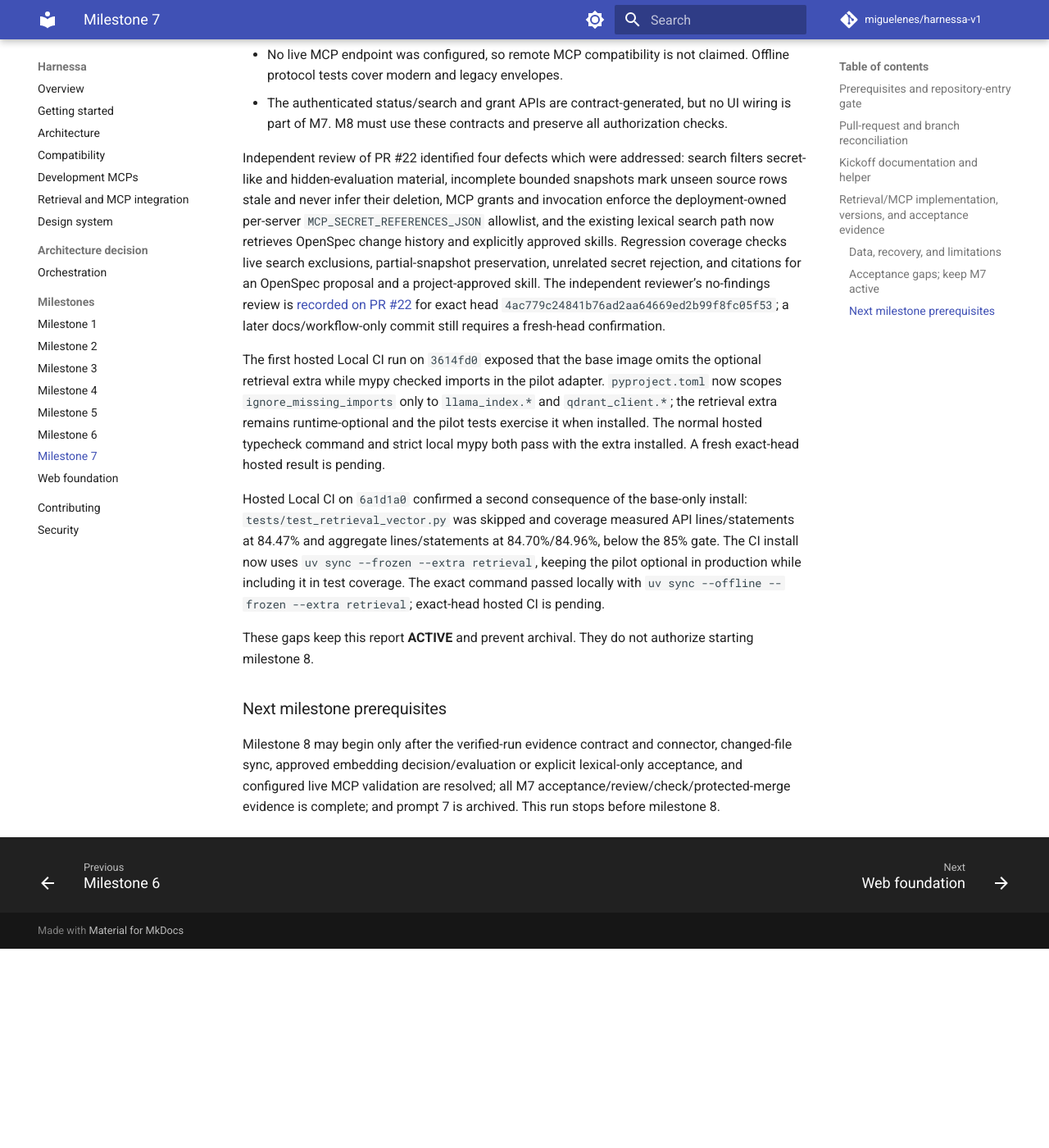
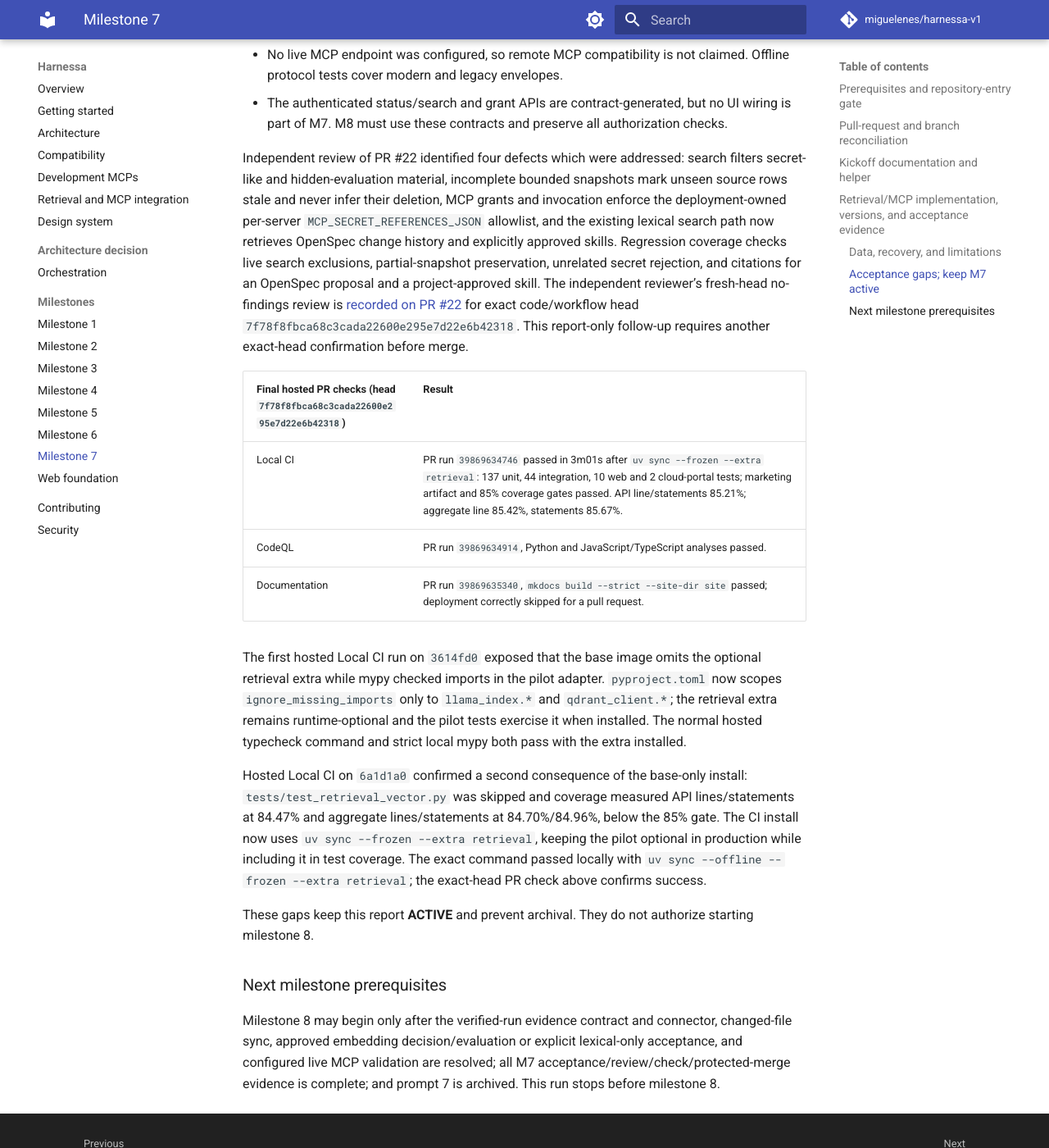
Before and after one commit to miguelenes/harnessa-v1, an MkDocs documentation site: the page built from docs/milestones/07.md, in a window 1280 px wide and 1400 px high, scrolled down 7028 px. Shown: the whole window at 82% size. Built offline with MkDocs 1.6.1 and Material for MkDocs 9.7.7, drawn with Linux system fonts in a browser that asks for light colours; comment, search, counter and statistics services are not loaded; before the commit the page ends 8185 px from its top, so only the background shows below that.

Commit message:
docs: record M7 review and hosted validation

```diff
--- a/docs/milestones/07.md
+++ b/docs/milestones/07.md
@@ -87,11 +87,17 @@ Migration `9f3c7a1d4e20` creates metadata-only `retrieval_sources`, `retrieval_c
 - No live MCP endpoint was configured, so remote MCP compatibility is not claimed. Offline protocol tests cover modern and legacy envelopes.
 - The authenticated status/search and grant APIs are contract-generated, but no UI wiring is part of M7. M8 must use these contracts and preserve all authorization checks.
 
-Independent review of PR #22 identified four defects which were addressed: search filters secret-like and hidden-evaluation material, incomplete bounded snapshots mark unseen source rows stale and never infer their deletion, MCP grants and invocation enforce the deployment-owned per-server `MCP_SECRET_REFERENCES_JSON` allowlist, and the existing lexical search path now retrieves OpenSpec change history and explicitly approved skills. Regression coverage checks live search exclusions, partial-snapshot preservation, unrelated secret rejection, and citations for an OpenSpec proposal and a project-approved skill. The independent reviewer’s no-findings review is [recorded on PR #22](https://github.com/miguelenes/harnessa-v1/pull/22#pullrequestreview-5621965973) for exact head `4ac779c24841b76ad2aa64669ed2b99f8fc05f53`; a later docs/workflow-only commit still requires a fresh-head confirmation.
+Independent review of PR #22 identified four defects which were addressed: search filters secret-like and hidden-evaluation material, incomplete bounded snapshots mark unseen source rows stale and never infer their deletion, MCP grants and invocation enforce the deployment-owned per-server `MCP_SECRET_REFERENCES_JSON` allowlist, and the existing lexical search path now retrieves OpenSpec change history and explicitly approved skills. Regression coverage checks live search exclusions, partial-snapshot preservation, unrelated secret rejection, and citations for an OpenSpec proposal and a project-approved skill. The independent reviewer’s fresh-head no-findings review is [recorded on PR #22](https://github.com/miguelenes/harnessa-v1/pull/22#pullrequestreview-5622007372) for exact code/workflow head `7f78f8fbca68c3cada22600e295e7d22e6b42318`. This report-only follow-up requires another exact-head confirmation before merge.
 
-The first hosted Local CI run on `3614fd0` exposed that the base image omits the optional retrieval extra while mypy checked imports in the pilot adapter. `pyproject.toml` now scopes `ignore_missing_imports` only to `llama_index.*` and `qdrant_client.*`; the retrieval extra remains runtime-optional and the pilot tests exercise it when installed. The normal hosted typecheck command and strict local mypy both pass with the extra installed. A fresh exact-head hosted result is pending.
+| Final hosted PR checks (head `7f78f8fbca68c3cada22600e295e7d22e6b42318`) | Result |
+| --- | --- |
+| Local CI | PR run `39869634746` passed in 3m01s after `uv sync --frozen --extra retrieval`: 137 unit, 44 integration, 10 web and 2 cloud-portal tests; marketing artifact and 85% coverage gates passed. API line/statements 85.21%; aggregate line 85.42%, statements 85.67%. |
+| CodeQL | PR run `39869634914`, Python and JavaScript/TypeScript analyses passed. |
+| Documentation | PR run `39869635340`, `mkdocs build --strict --site-dir site` passed; deployment correctly skipped for a pull request. |
 
-Hosted Local CI on `6a1d1a0` confirmed a second consequence of the base-only install: `tests/test_retrieval_vector.py` was skipped and coverage measured API lines/statements at 84.47% and aggregate lines/statements at 84.70%/84.96%, below the 85% gate. The CI install now uses `uv sync --frozen --extra retrieval`, keeping the pilot optional in production while including it in test coverage. The exact command passed locally with `uv sync --offline --frozen --extra retrieval`; exact-head hosted CI is pending.
+The first hosted Local CI run on `3614fd0` exposed that the base image omits the optional retrieval extra while mypy checked imports in the pilot adapter. `pyproject.toml` now scopes `ignore_missing_imports` only to `llama_index.*` and `qdrant_client.*`; the retrieval extra remains runtime-optional and the pilot tests exercise it when installed. The normal hosted typecheck command and strict local mypy both pass with the extra installed.
+
+Hosted Local CI on `6a1d1a0` confirmed a second consequence of the base-only install: `tests/test_retrieval_vector.py` was skipped and coverage measured API lines/statements at 84.47% and aggregate lines/statements at 84.70%/84.96%, below the 85% gate. The CI install now uses `uv sync --frozen --extra retrieval`, keeping the pilot optional in production while including it in test coverage. The exact command passed locally with `uv sync --offline --frozen --extra retrieval`; the exact-head PR check above confirms success.
 
 These gaps keep this report **ACTIVE** and prevent archival. They do not authorize starting milestone 8.
 
```
